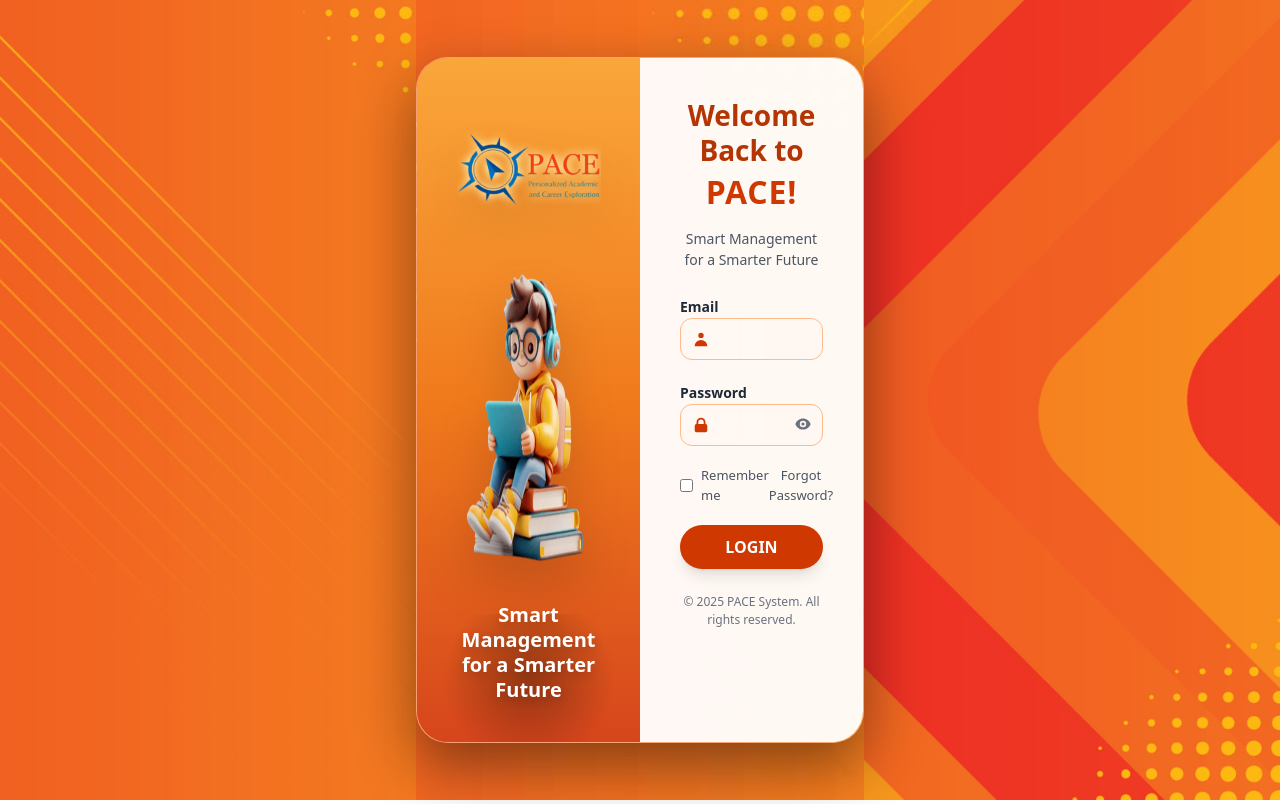
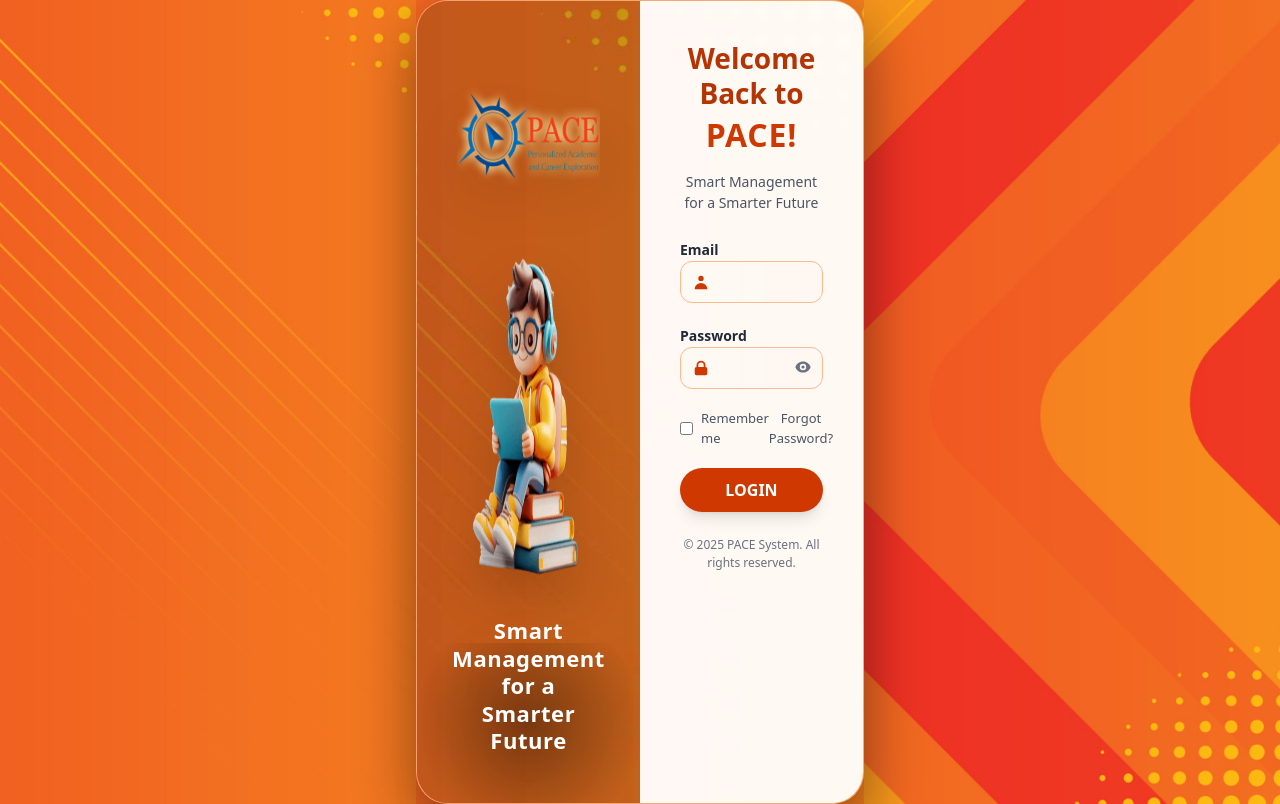
Before and after one commit to MarkDenver01/pace_app, a React (Vite) app: page /login in a window 1280 px wide. Built offline with nearby package versions, Linux system fonts and the light colour scheme.

Commit message:
update again

```diff
--- a/src/page/login/Login.tsx
+++ b/src/page/login/Login.tsx
@@ -116,29 +116,46 @@ const Login: React.FC = () => {
 
       {/* MAIN LOGIN CARD */}
       <div className="w-full max-w-8xl mx-6 md:mx-0 rounded-[32px] overflow-hidden shadow-[0_24px_60px_rgba(0,0,0,0.45)] flex bg-white/10 backdrop-blur-[2px] border border-white/30">
-        {/* LEFT SIDE — LOGO + STUDENT */}
-        <div className="hidden md:flex w-1/2 flex-col items-center justify-center bg-gradient-to-b from-[#F9A63A] via-[#F07A1C] to-[#D6451C] px-8 py-10 relative">
-          {/* subtle glow at bottom */}
-          <div className="pointer-events-none absolute bottom-0 left-1/2 -translate-x-1/2 w-64 h-32 bg-[radial-gradient(circle,rgba(0,0,0,0.45),transparent_60%)] opacity-70" />
+    {/* LEFT SIDE — LOGO + STUDENT WITH BACKGROUND IMAGE */}
+<div
+  className="
+    hidden md:flex w-1/2 flex-col items-center justify-center
+    px-10 py-12 relative overflow-hidden
+  "
+  style={{
+    backgroundImage: `url(${HeroBg})`,
+    backgroundSize: "cover",
+    backgroundPosition: "center",
+  }}
+>
+
+  {/* subtle dark overlay for readability */}
+  <div className="absolute inset-0 bg-black/20" />
+
+  {/* bottom glow */}
+  <div className="pointer-events-none absolute bottom-0 left-1/2 -translate-x-1/2 w-72 h-40
+                  bg-[radial-gradient(circle,rgba(0,0,0,0.45),transparent_70%)] opacity-80" />
 
   <img
     src={PaceLogo}
     alt="PACE Logo"
-            className="h-32 md:h-36 drop-shadow-2xl mb-4 relative z-10"
+    className="h-40 md:h-44 drop-shadow-2xl mb-4 relative z-10"
   />
 
   <img
     src={HeroStudent}
     alt="Student"
-            className="h-72 md:h-80 drop-shadow-2xl animate-float relative z-10"
+    className="h-80 md:h-[22rem] drop-shadow-2xl animate-float relative z-10"
   />
 
-          <h3 className="mt-6 text-center text-[18px] md:text-[20px] font-extrabold text-white leading-tight drop-shadow-lg relative z-10">
+  <h3 className="mt-6 text-center text-[20px] md:text-[22px] font-extrabold text-white
+                leading-tight drop-shadow-2xl relative z-10 tracking-wide">
     Smart Management
     <br />
     for a Smarter Future
   </h3>
 </div>
+
 
         {/* RIGHT SIDE — LOGIN FORM */}
         <div className="w-full md:w-1/2 bg-white/95 px-8 md:px-10 py-10 flex flex-col">
```
Lines whose indentation alone changed are shown as unchanged.
